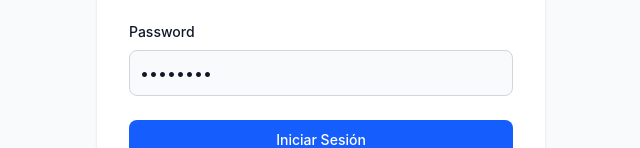
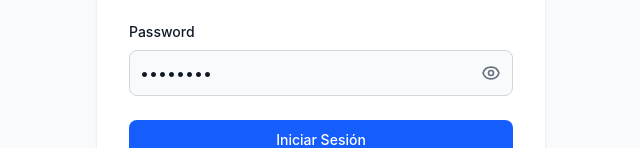
Before and after one commit to ciApp-dev/bakery-front, an Angular app: page /login in a window 1280 px wide. Shown: the part 363-511 px from the top of the page, without its empty margins (319-959 px from the left). Built offline with nearby package versions, Linux system fonts and the light colour scheme.

Commit message:
Creacion de ruta resgistro

```diff
--- a/src/app/app.routes.ts
+++ b/src/app/app.routes.ts
@@ -1,8 +1,11 @@
 import { Routes } from '@angular/router';
 import { LoginComponent } from './components/login/login';
+import { RegisterComponent } from './components/register/register';
 
 
 export const routes: Routes = [
-    { path: "login", component: LoginComponent }
+    { path: "login", component: LoginComponent},
+    { path: "register", component: RegisterComponent},
+    { path: "", redirectTo: "/login", pathMatch: "full" }
 
 ];
--- a/src/app/components/login/login.html
+++ b/src/app/components/login/login.html
@@ -11,14 +11,28 @@
         </div>
         <div>
           <label for="password" class="block mb-2 text-sm font-medium text-gray-900 dark:text-white">Password</label>
-          <input type="password" name="password" id="password" placeholder="••••••••" class="bg-gray-50 border border-gray-300 text-gray-900 rounded-lg focus:ring-blue-600 focus:border-blue-600 block w-full p-2.5 dark:bg-gray-700 dark:border-gray-600 dark:placeholder-gray-400 dark:text-white" required="">
+          <div class="relative">
+            <input [type]="showPassword ? 'text' : 'password'" name="password" id="password" placeholder="••••••••" class="bg-gray-50 border border-gray-300 text-gray-900 rounded-lg focus:ring-blue-600 focus:border-blue-600 block w-full p-2.5 pr-10 dark:bg-gray-700 dark:border-gray-600 dark:placeholder-gray-400 dark:text-white" required="">
+            <button type="button" (click)="showPassword = !showPassword" class="absolute inset-y-0 right-0 flex items-center pr-3 text-gray-500 dark:text-gray-400">
+              @if (showPassword) {
+                <svg xmlns="http://www.w3.org/2000/svg" class="w-5 h-5" fill="none" viewBox="0 0 24 24" stroke="currentColor">
+                  <path stroke-linecap="round" stroke-linejoin="round" stroke-width="2" d="M13.875 18.825A10.05 10.05 0 0112 19c-4.478 0-8.268-2.943-9.543-7a9.97 9.97 0 011.563-3.029m5.858.908a3 3 0 114.243 4.243M9.878 9.878l4.242 4.242M9.88 9.88l-3.29-3.29m7.532 7.532l3.29 3.29M3 3l3.59 3.59m0 0A9.953 9.953 0 0112 5c4.478 0 8.268 2.943 9.543 7a10.025 10.025 0 01-4.132 4.411m0 0L21 21" />
+                </svg>
+              } @else {
+                <svg xmlns="http://www.w3.org/2000/svg" class="w-5 h-5" fill="none" viewBox="0 0 24 24" stroke="currentColor">
+                  <path stroke-linecap="round" stroke-linejoin="round" stroke-width="2" d="M15 12a3 3 0 11-6 0 3 3 0 016 0z" />
+                  <path stroke-linecap="round" stroke-linejoin="round" stroke-width="2" d="M2.458 12C3.732 7.943 7.523 5 12 5c4.478 0 8.268 2.943 9.542 7-1.274 4.057-5.064 7-9.542 7-4.477 0-8.268-2.943-9.542-7z" />
+                </svg>
+              }
+            </button>
+          </div>
         </div>
         <button type="submit" class="w-full text-white bg-blue-600 hover:bg-blue-700 focus:ring-4 focus:outline-none focus:ring-blue-300 font-medium rounded-lg text-sm px-5 py-2.5 text-center dark:bg-blue-600 dark:hover:bg-blue-700 dark:focus:ring-blue-800">
           Iniciar Sesión
         </button>
         <p class="text-sm font-light text-gray-500 dark:text-gray-400">
           ¿Aún no tienes cuenta?
-          <a routerLink="/register" class="font-medium text-blue-600 hover:underline dark:text-blue-500">Regístrate aquí</a>
+          <a [routerLink]="'/register'" class="font-medium text-blue-600 hover:underline dark:text-blue-500 cursor-pointer">Regístrate aquí</a>
         </p>
       </form>
     </div>
--- a/src/app/components/login/login.ts
+++ b/src/app/components/login/login.ts
@@ -1,9 +1,12 @@
 import { Component } from '@angular/core';
+import { RouterLink } from '@angular/router';
 
 @Component({
   selector: 'app-login',
-  imports: [],
+  imports: [RouterLink],
   templateUrl: './login.html',
   styleUrl: './login.css',
 })
-export class LoginComponent {}
+export class LoginComponent {
+  showPassword = false;
+}
--- /dev/null
+++ b/src/app/components/register/register.html
@@ -0,0 +1 @@
+<p>register works!</p>
```
Also changed, not shown: src/app/components/register/register.ts (added, +9 -0 lines), src/app/components/register/register.css (added), 1 other file (tests, documents, lock files or other folders).
